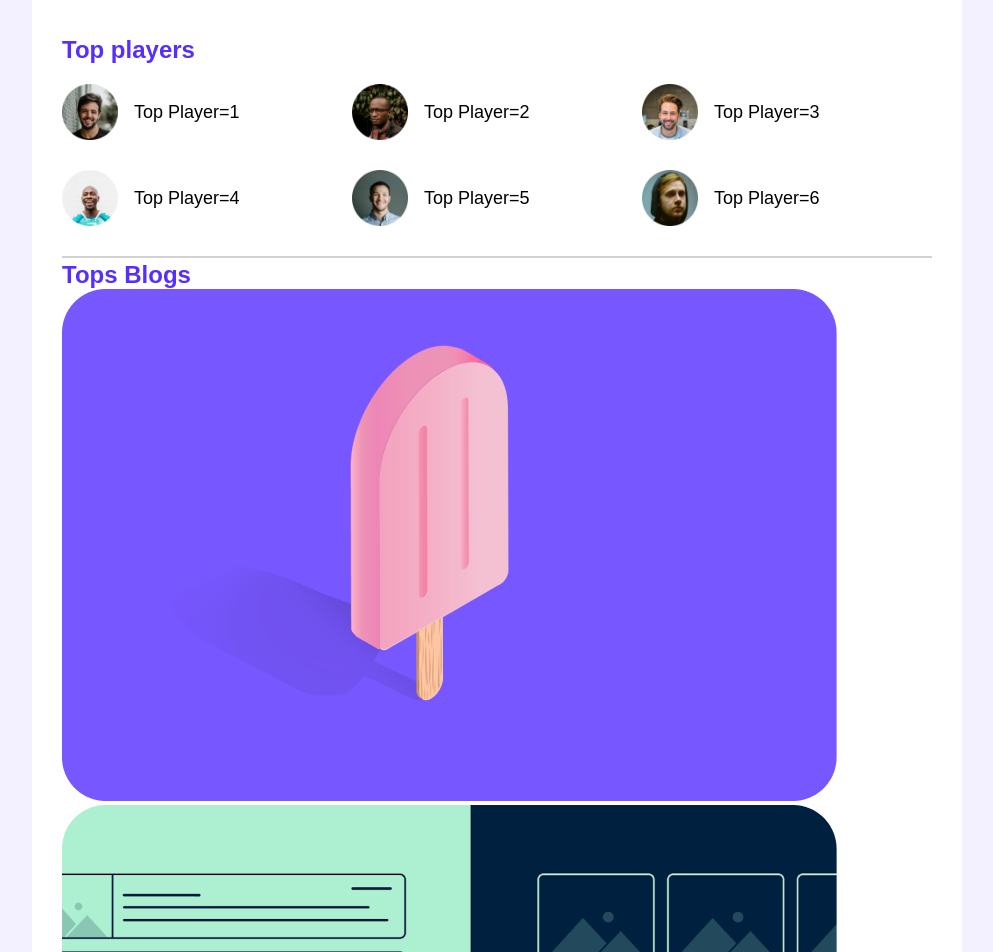
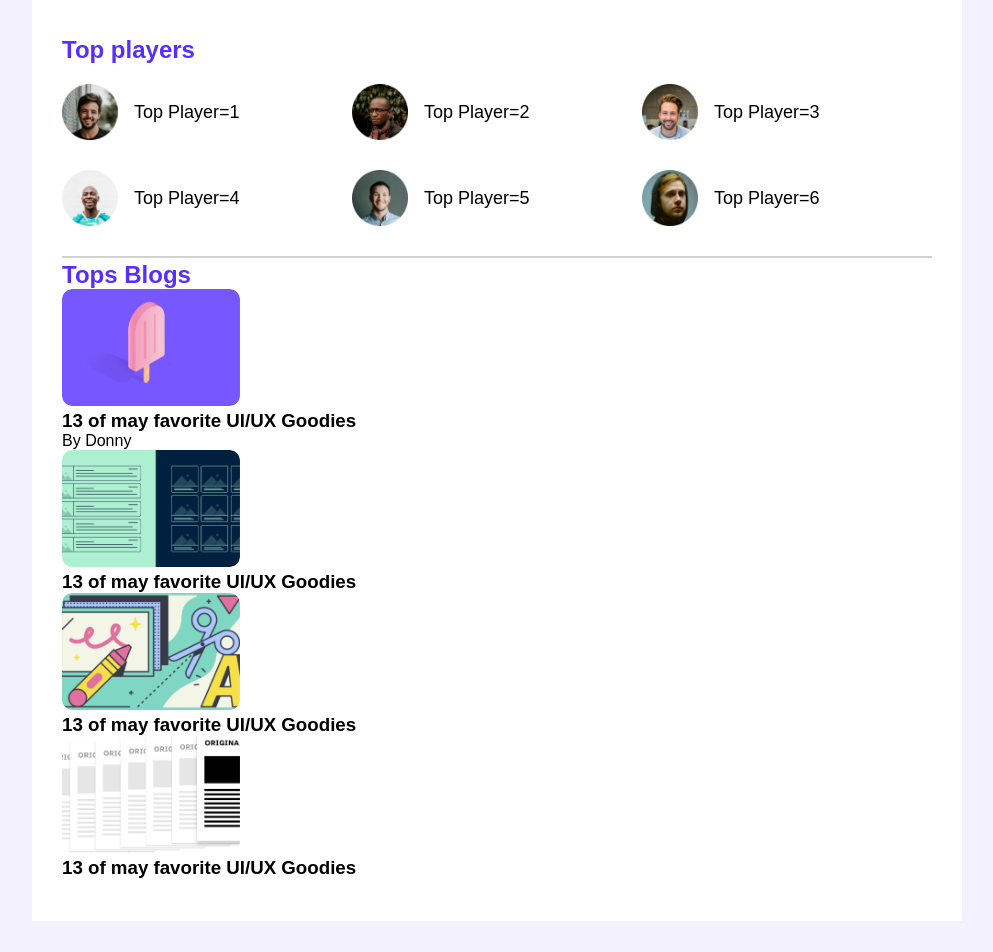
Before and after one commit to mirsaheb/leader-bord-practice-10-, a plain HTML site: page index.html in a window 1280 px wide. Shown: the top 952 px of the page, without its empty margins (143-1136 px from the left). After the commit the page ends 921 px from the top, so only its background shows below. Drawn offline with Linux system fonts and the light colour scheme.

Commit message:
css edit

```diff
--- a/css/style.css
+++ b/css/style.css
@@ -49,3 +49,8 @@ hr{
     border: 1px solid #D1D1D1;
     margin-top: 30px;
 }
+.blogs .thumbnail img{
+ width: 178px;
+ height: 117px;
+ border-radius: 10px;
+}
--- a/index.html
+++ b/index.html
@@ -51,18 +51,19 @@
                         <div class="thumbnail"><img src="images/blogs/blog-1.png" alt=""></div>
                         <div class="blog-info">
                             <div class="blog-title">
-
+                                <h3>13 of may favorite UI/UX Goodies</h3>
+                                <p> By <span>Donny</span> </p>
                             </div>
                         </div>
                     </blog>
                     <blog>
-                        <div class="thumbnail"><img src="images/blogs/blog-2.png" alt=""></div>
+                        <div class="thumbnail"><img src="images/blogs/blog-2.png" alt=""> <h3>13 of may favorite UI/UX Goodies</h3></div>
                     </blog>
                     <blog>
-                        <div class="thumbnail"><img src="images/blogs/blog-3.png" alt=""></div>
+                        <div class="thumbnail"><img src="images/blogs/blog-3.png" alt=""> <h3>13 of may favorite UI/UX Goodies</h3></div>
                     </blog>
                     <blog>
-                        <div class="thumbnail"><img src="images/blogs/blog-4.png" alt=""></div>
+                        <div class="thumbnail"><img src="images/blogs/blog-4.png" alt=""> <h3>13 of may favorite UI/UX Goodies</h3></div>
                     </blog>
                 </div>
             </div>
```
